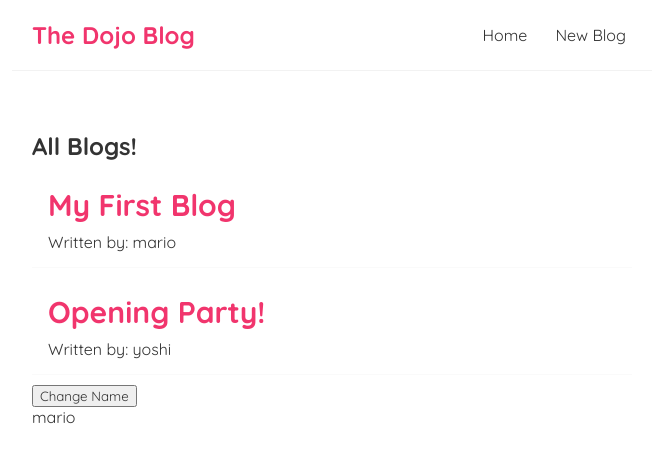
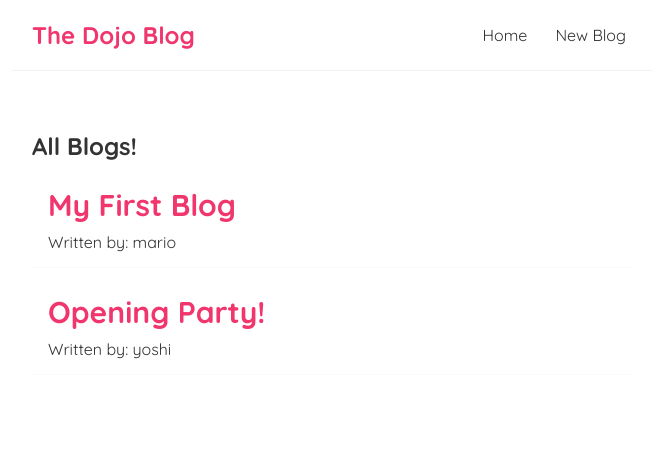
Before and after one commit to AllForPeace/react-blog-practice-1, a React (Create React App) app: page / in a window 1280 px wide. Shown: the top 462 px of the page, without its empty margins (308-964 px from the left). Built offline with nearby package versions, Linux system fonts and the light colour scheme; data requests are answered from the project's data file; the HTML template or start-up script is replaced by a standard one.

Commit message:
lesson 19

```diff
--- a/src/home.js
+++ b/src/home.js
@@ -4,23 +4,32 @@
 const Home = () => {
     const [blogs, setBlogs] = useState(null);
     const [isPending, setIsPending] = useState(true);
-
-    const [name, setName] = useState('mario');
+    const [error, setError] = useState(null);
 
     useEffect(() => setTimeout(() => {
         fetch('http://localhost:8000/blogs')
-        .then(res => res.json())
-        .then(data => {
-            setBlogs(data);
-            setIsPending(false);
-        })
+            .then(res => {
+                if(!res.ok) {
+                    throw Error('could not fetch data');
+                }
+                console.log(res);
+                return res.json();
+            })
+            .then(data => {
+                setBlogs(data);
+                setIsPending(false);
+                setError(null);
+            })
+            .catch(err => {
+                setIsPending(false);
+                setError(err.message);
+            })
     }, 1000), []); /* setTimeout only for display of loading screen visible to the human eye */
     return (
         <div className="home">
-            { isPending && <div>Loading ... </div>}
+            {isPending && <div>Loading ... </div>}
+           { error && <div>{ error }</div> }
            {blogs && <BlogList blogs= {blogs} title="All Blogs!"/>}
-           <button onClick={ () => setName ('luigi') }>Change Name</button>
-           <p> { name } </p>
         </div>
     );
 }
```
